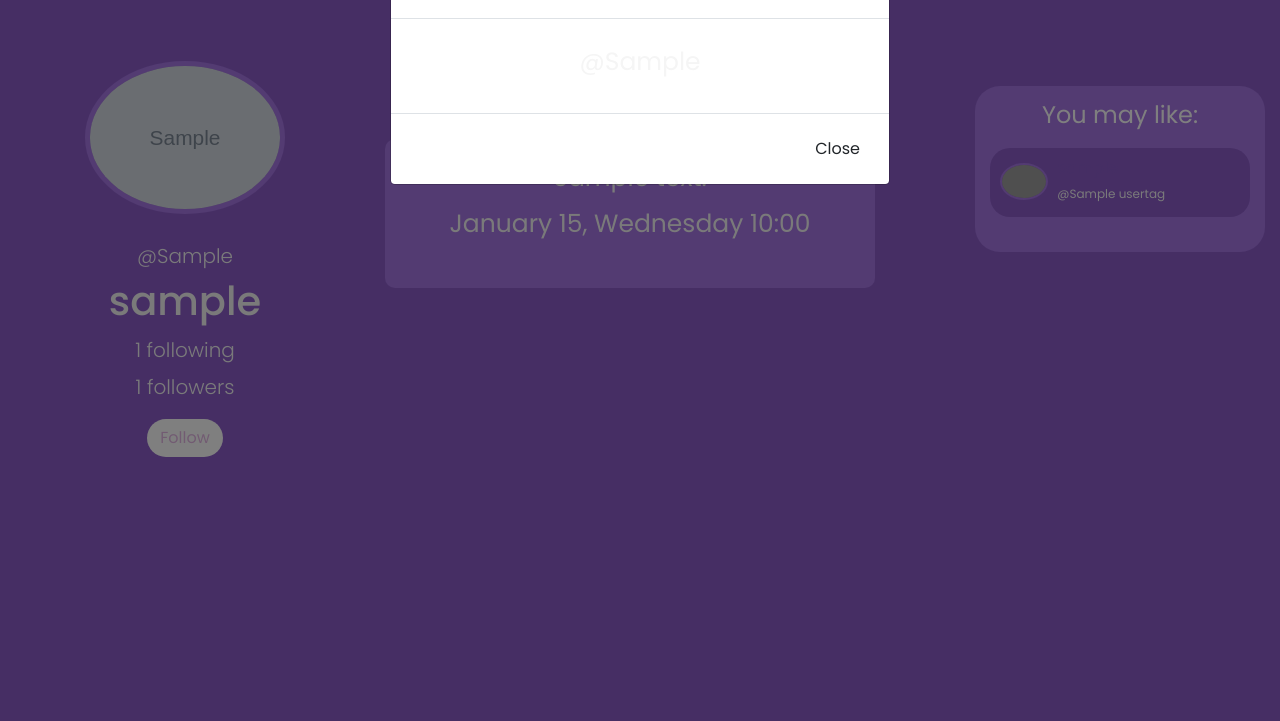
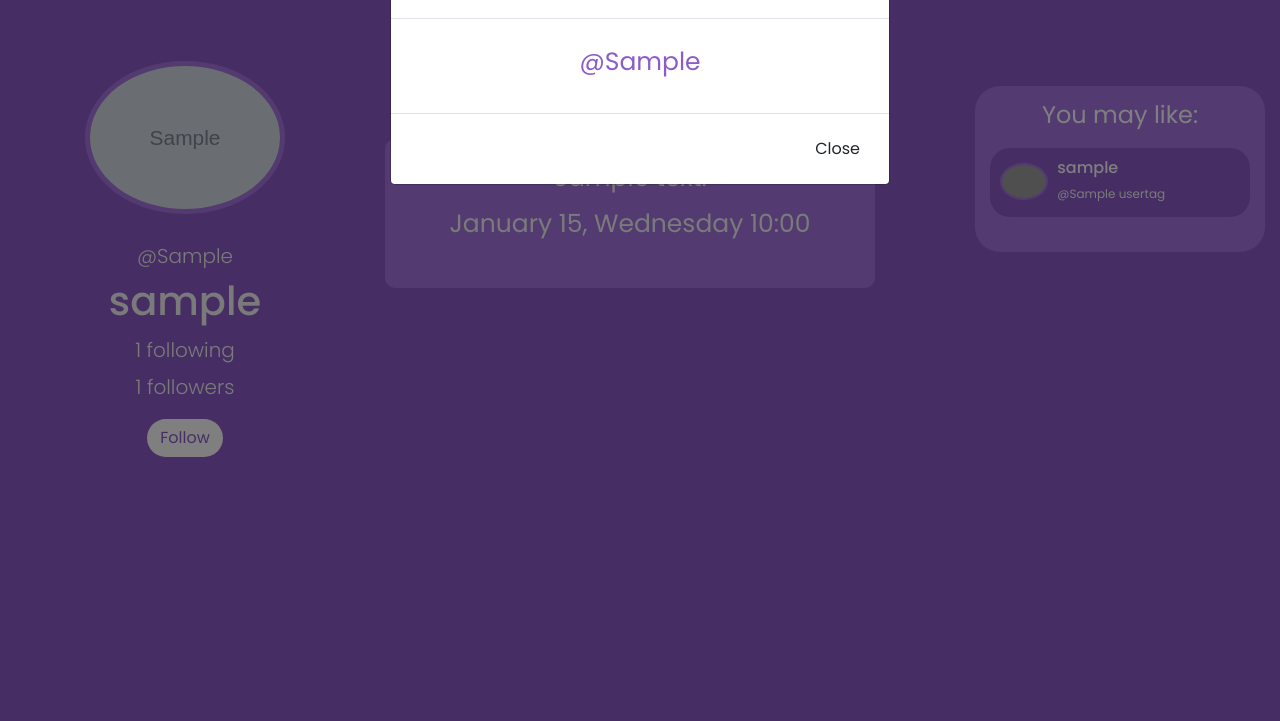
Before and after one commit to viniciusmuller/flaskquotes, a Flask app: template src/templates/social/profile.html in a window 1280 px wide, after a click that opens the changed part. Shown: the part 79-800 px from the top of the page. Run offline with Flask 2, Linux system fonts and the light colour scheme; tables that the repository leaves empty hold one stand-in row (values such as "Sample post"); the template is opened without the code that fills it: values that come from a table or form of the project are taken from there, most other values are stand-ins (such as "Sample title", 1, 10 or a date in 2020); grey boxes marked "Sample" are stand-in pictures; some libraries are stand-ins or nearby versions; grey boxes are pictures that could not be loaded.

Commit message:
Change some classes colors

```diff
--- a/src/static/css/main.css
+++ b/src/static/css/main.css
@@ -113,7 +113,7 @@ body {
 
 .follow-btn, .follow-btn:hover {
     background-color: var(--details);
-    color: var(--post-bg);
+    color: var(--bg-color);
     border-radius: 25px;
 
     margin-top: 12px;
@@ -129,6 +129,10 @@ body {
 /* .modal-users {
     display: inline-block;
 } */
+
+.modal-users p {
+    color: var(--auth-form-bg);
+}
 
 .modal-users:hover {
     text-decoration: none;
@@ -261,8 +265,12 @@ q {
     padding-left: 5px;
 }
 
+.recommended-user a {
+    text-decoration: none
+}
+
 .recommended-user h5 {
-    color: var(--bg-color);
+    color: var(--details);
     padding-top: 5px;
     font-size: 16px;
 }
```
